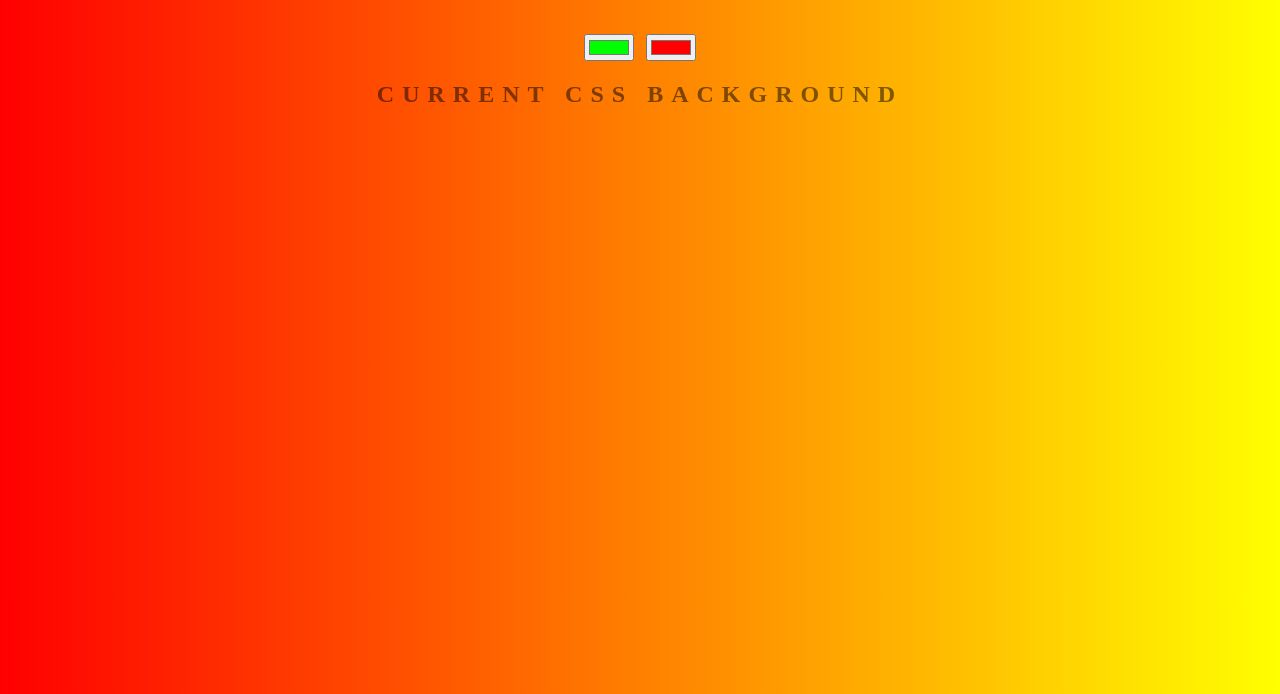
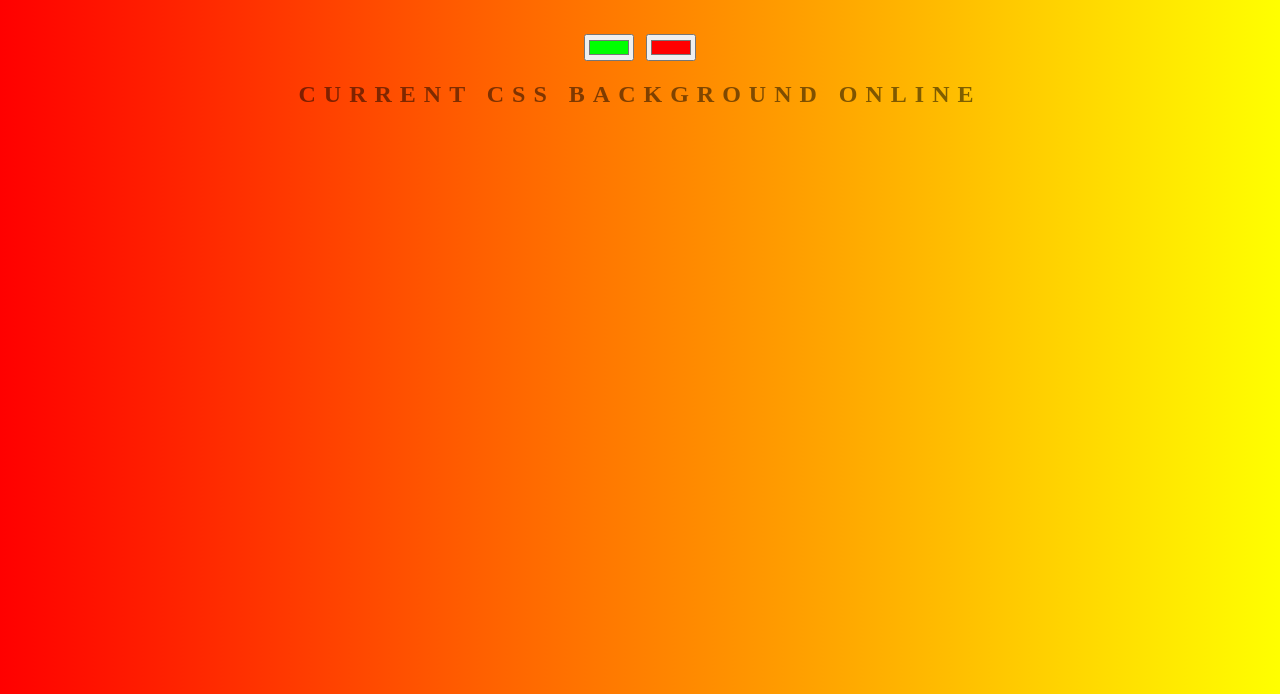
Before and after one commit to shirajussalekin/Background-Generator, a plain HTML site: page index.html in a window 1280 px wide. Shown: the part 106-800 px from the top of the page. Drawn offline with Linux system fonts and the light colour scheme.

Commit message:
title edit

```diff
--- a/index.html
+++ b/index.html
@@ -11,7 +11,7 @@
     <h1>COOL Generator</h1>
     <input class="color1" type="color" name="color" value="#00ff00">
     <input class="color2" type="color" name="color2" value="#ff0000">
-    <h2>Current CSS Background</h2>
+    <h2>Current CSS Background Online</h2>
     <h3></h3>
 
     <script type="text/javascript" src="script.js"></script>
```
